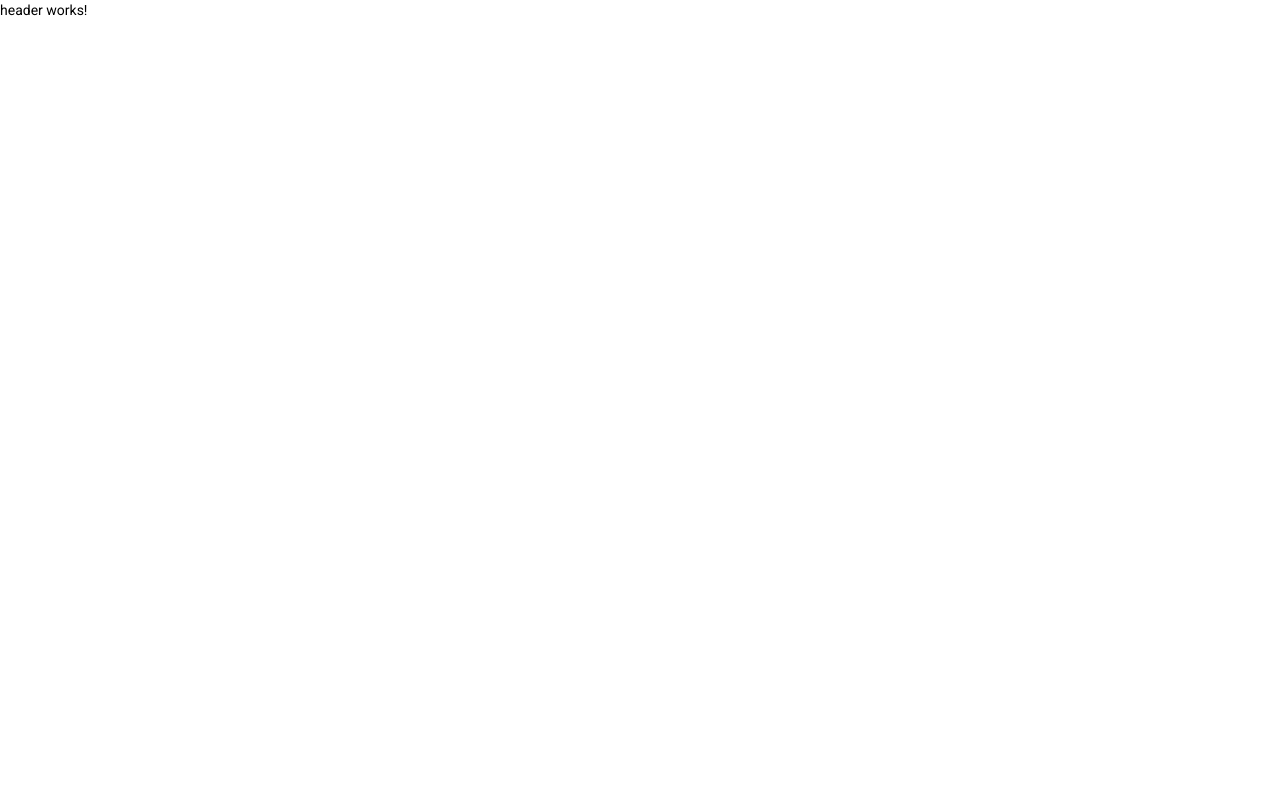
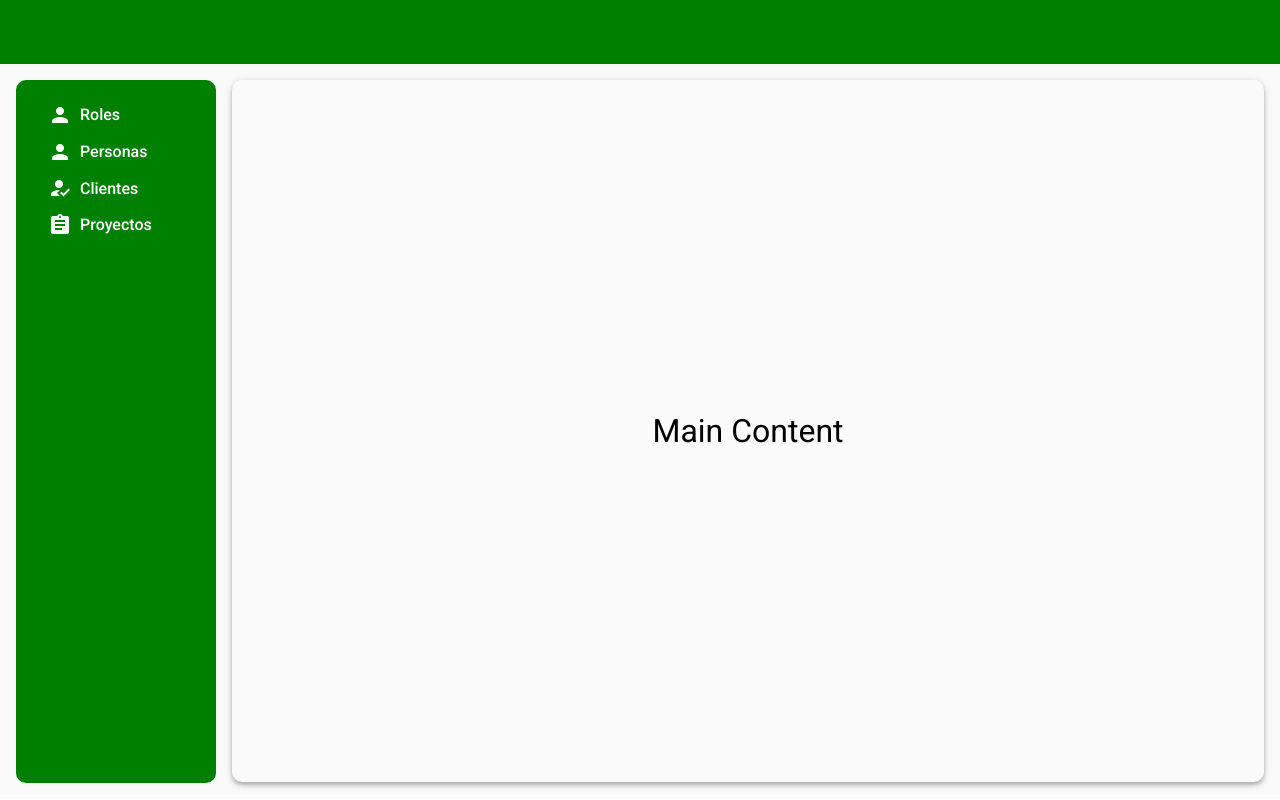
Before and after one commit to santiagoropero/frontend-sight, an Angular app: page / in a window 1280 px wide. Built offline with nearby package versions, Linux system fonts and the light colour scheme.

Commit message:
Diseño de menú

```diff
--- a/src/app/shared/components/header/header.component.html
+++ b/src/app/shared/components/header/header.component.html
@@ -1 +1,35 @@
-<p>header works!</p>
+<mat-toolbar></mat-toolbar>
+
+<mat-sidenav-container>
+  <mat-sidenav mode="side" opened="">
+
+
+    <button mat-button class="menu-button">
+      <mat-icon>person</mat-icon>
+      <span>Roles</span>
+    </button>
+
+    <button mat-button class="menu-button">
+      <mat-icon>person</mat-icon>
+      <span>Personas</span>
+    </button>
+
+    <button mat-button class="menu-button">
+      <mat-icon>how_to_reg</mat-icon>
+      <span>Clientes</span>
+    </button>
+
+    <button mat-button class="menu-button">
+      <mat-icon>assignment</mat-icon>
+      <span>Proyectos</span>
+    </button>
+
+
+  </mat-sidenav>
+
+  <mat-sidenav-content>
+    <div class="content mat-elevation-z4">
+      Main Content
+    </div>
+  </mat-sidenav-content>
+</mat-sidenav-container>
--- a/src/app/shared/components/header/header.component.scss
+++ b/src/app/shared/components/header/header.component.scss
@@ -0,0 +1,43 @@
+mat-toolbar {
+  background: green;
+  color: white;
+}
+
+mat-sidenav {
+  margin: 16px;
+  width: 200px;
+  border-right: none;
+  background: green;
+  color: white;
+  border-radius: 10px;
+  padding: 16px;
+  text-align: center;
+}
+
+.content {
+  height: calc(100vh - 98px);
+  margin: 16px;
+  margin-left: 32px;
+  display: flex;
+  justify-content: center;
+  align-items: center;
+  font-size: 2rem;
+  color: black;
+  border-radius: 10px;
+}
+
+mat-sidenav-container {
+  height: calc(100vh - 65px);
+}
+
+.menu-button {
+  width: 100%;
+  display: flex;
+  align-items: center;
+  justify-content: flex-start;
+  font-size: 1rem;
+
+  mat-icon {
+    margin-right: 8px;
+  }
+}
--- a/src/app/shared/components/header/header.component.ts
+++ b/src/app/shared/components/header/header.component.ts
@@ -1,13 +1,30 @@
-import { Component, OnInit } from '@angular/core';
+import { AfterViewInit, Component, OnInit, ViewChild } from '@angular/core';
+import { MatSidenav } from '@angular/material/sidenav';
+import { BreakpointObserver } from '@angular/cdk/layout'
 
 @Component({
   selector: 'itac-header',
   templateUrl: './header.component.html',
   styleUrls: ['./header.component.scss']
 })
-export class HeaderComponent implements OnInit {
+export class HeaderComponent implements OnInit, AfterViewInit {
 
-  constructor() { }
+  @ViewChild(MatSidenav) sidenav!: MatSidenav;
+
+  constructor(private observer: BreakpointObserver) { }
+
+  ngAfterViewInit(): void {
+    // this.observer.observe(['(max-width: 800px)'])
+    // .subscribe(response => {
+    //   if(response.matches) {
+    //     this.sidenav.mode = 'over';
+    //     this.sidenav.close();
+    //   } else {
+    //     this.sidenav.mode = 'side';
+    //     this.sidenav.open();
+    //   }
+    // });
+  }
 
   ngOnInit(): void {
   }
```
Also changed, not shown: src/app/shared/shared.module.ts (+18 -1 lines).
